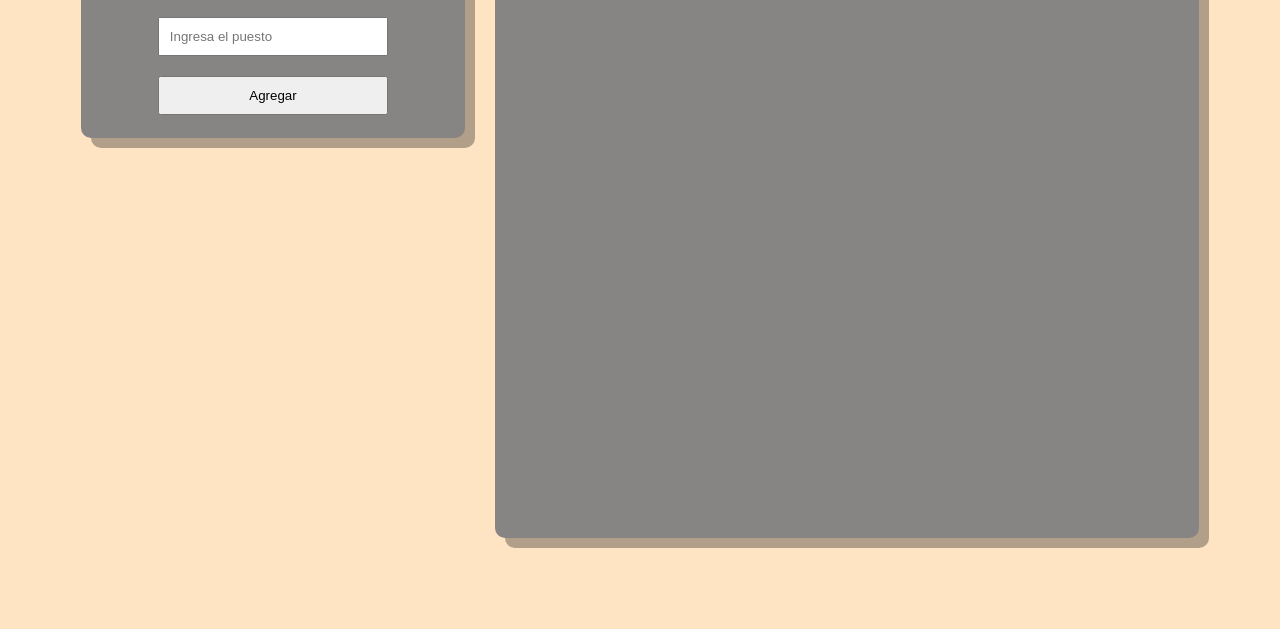
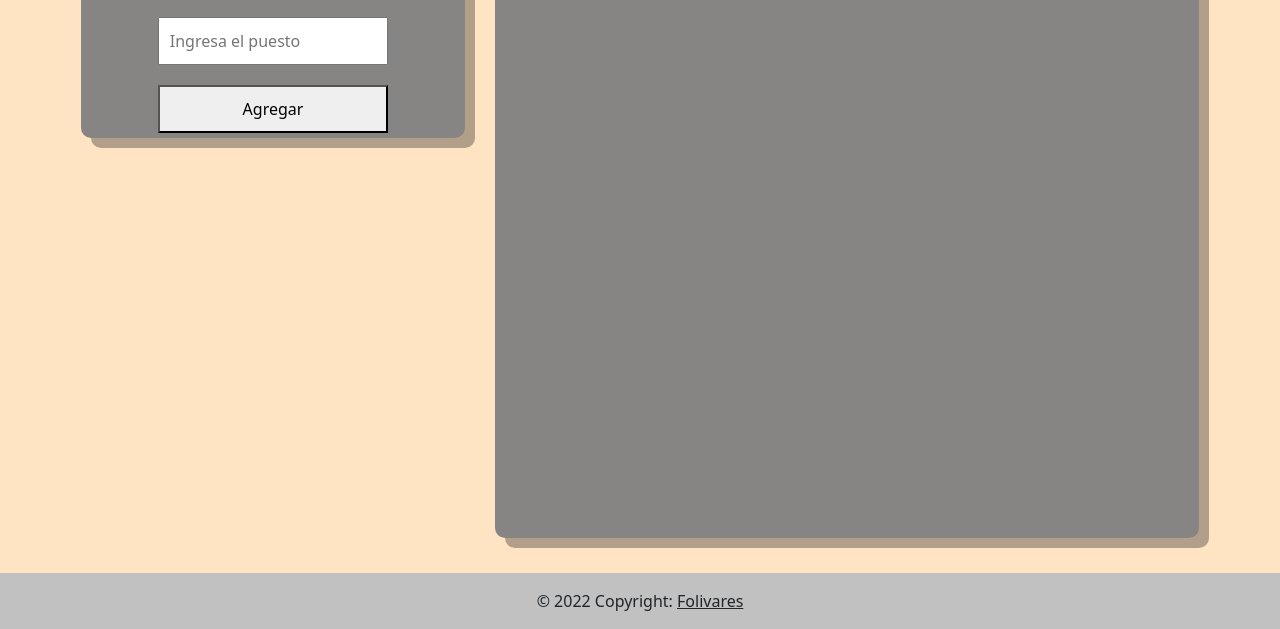
Before and after one commit to FolivaresR/proyecto2, a plain HTML site: page index.html in a window 1280 px wide. Shown: the part 227-856 px from the top of the page. Before the commit the page ends 800 px from the top, so only its background shows below. Drawn offline with nearby package versions, Linux system fonts and the light colour scheme.

Commit message:
Update index.html
añadi un footer

```diff
--- a/index.html
+++ b/index.html
@@ -5,6 +5,7 @@
     <meta charset="UTF-8">
     <meta http-equiv="X-UA-Compatible" content="IE=edge">
     <meta name="viewport" content="width=device-width, initial-scale=1.0">
+    <link rel="stylesheet" href="https://cdn.jsdelivr.net/npm/bootstrap@5.3.0-alpha1/dist/css/bootstrap.min.css">
     <link rel="stylesheet" href="style.css">
 </head>
 <body>
@@ -33,6 +34,17 @@
 
     </div>
 
+
+    <footer class="text-center text-white" style="background-color: #f1f1f1;">
+
+        <!-- Copyright -->
+        <div class="text-center text-dark p-3" style="background-color: rgba(0, 0, 0, 0.2);">
+        © 2022 Copyright:
+        <a class="text-dark">Folivares</a>
+        </div>
+        <!-- Copyright -->
+    </footer>
+
     <script src="Crud.js"></script>
 </body>
 </html>
```
